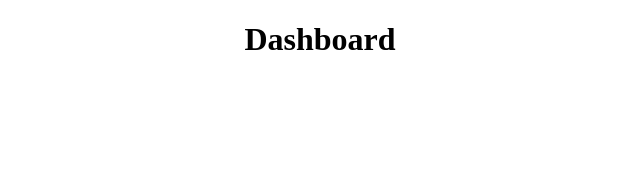
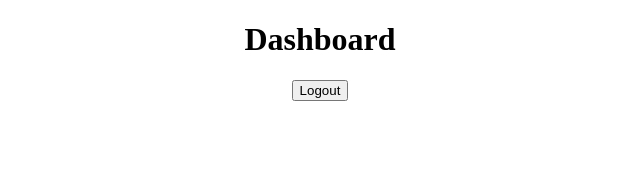
Before and after one commit to build-week-vr-funding/Front-End, a React (Create React App) app in the folder vr-funding/: page /dashboard in a window 1280 px wide. Shown: the top 170 px of the page, without its empty margins (320-960 px from the left). Built offline with nearby package versions, Linux system fonts and the light colour scheme.

Commit message:
Login and Logout functioanity

```diff
--- a/vr-funding/src/App.js
+++ b/vr-funding/src/App.js
@@ -8,13 +8,32 @@ import Register from './components/Register';
 import Dashboard from './components/DashboardComponents/Dashboard'
 
 class App extends Component {
+  constructor(props) {
+    super(props);
+    this.state = {
+      loggedIn: localStorage.token ? true : false,
+      loading: false
+    }
+  }
+
+  handleLogin = () => {
+    this.setState({ isLoggedIn: true })
+  }
+
+  handleLogout = () => {
+    localStorage.removeItem('token');
+    this.setState({
+      loggedIn: false
+    })
+  }
+
   render() {
     return (
       <div className="App">
         <Route path="/" exact component={Navigation} />
         <Route path="/register" component={Register} />
-        <Route path="/login" component={Login} />
-        <Route path="/dashboard" component={Dashboard} />
+        <Route path="/login" render={(props) => <Login {...props} handleLogin={this.handleLogin} />} />
+        <Route path="/dashboard" render={(props) => <Dashboard {...props} handleLogout={this.handleLogout} loggedIn={this.state.loggedIn} />} />
       </div>
     )
   }
--- a/vr-funding/src/components/DashboardComponents/Dashboard.js
+++ b/vr-funding/src/components/DashboardComponents/Dashboard.js
@@ -9,11 +9,17 @@ export default class Dashboard extends React.Component {
             id: 0
         }
     }
+
+    logout = () => {
+        this.props.handleLogout()
+        this.props.history.push("/login")
+    }
+
     render() {
         return(
             <div className="dashboard-container">
                 <h1> Dashboard </h1>
-
+                <button onClick={this.logout}>Logout</button>
             </div>
         )
     }
--- a/vr-funding/src/components/Login.js
+++ b/vr-funding/src/components/Login.js
@@ -28,7 +28,8 @@ class Login extends React.Component {
             .post('https://vrfp.herokuapp.com/auth/login', { username, password })
             .then(res => {
                 localStorage.setItem('token', res.data.token)
-                console.log(res)
+                this.props.handleLogin()
+                this.props.history.push('/dashboard')
             })
             .catch(err => {
                 console.log(err)
```
